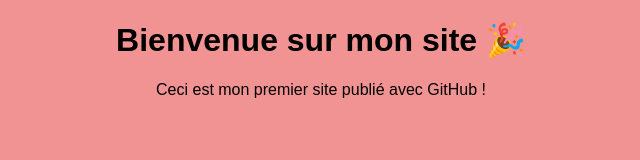
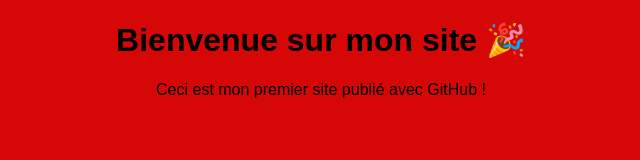
Before and after one commit to Moha3791/mon-site, a plain HTML site: page index.html in a window 1280 px wide. Shown: the whole page, without its empty margins (319-959 px from the left). Drawn offline with Linux system fonts and the light colour scheme.

Commit message:
Update main.py 290426 09:21

```diff
--- a/index.html
+++ b/index.html
@@ -6,7 +6,7 @@
 </head>
 <style>
   body {
-    background-color: hsl(0, 77%, 76%);
+    background-color: hsl(0, 94%, 43%);
     font-family: Arial;
     text-align: center;
   }
```
